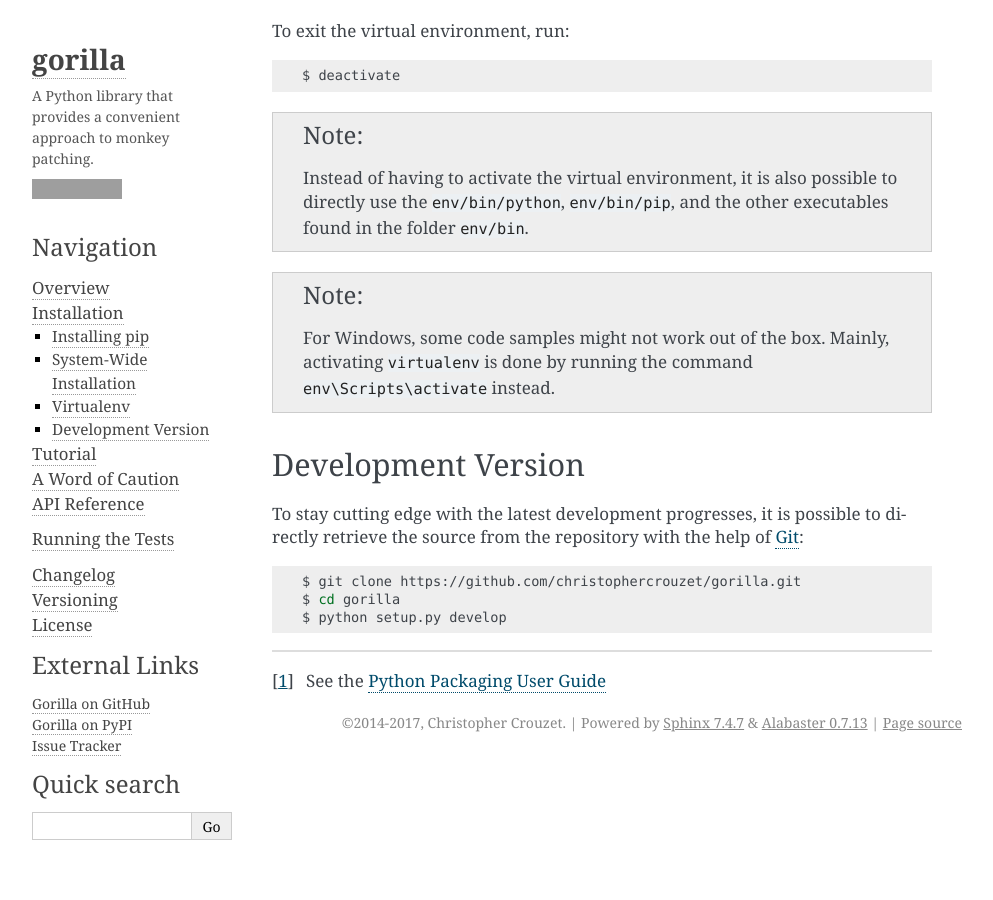
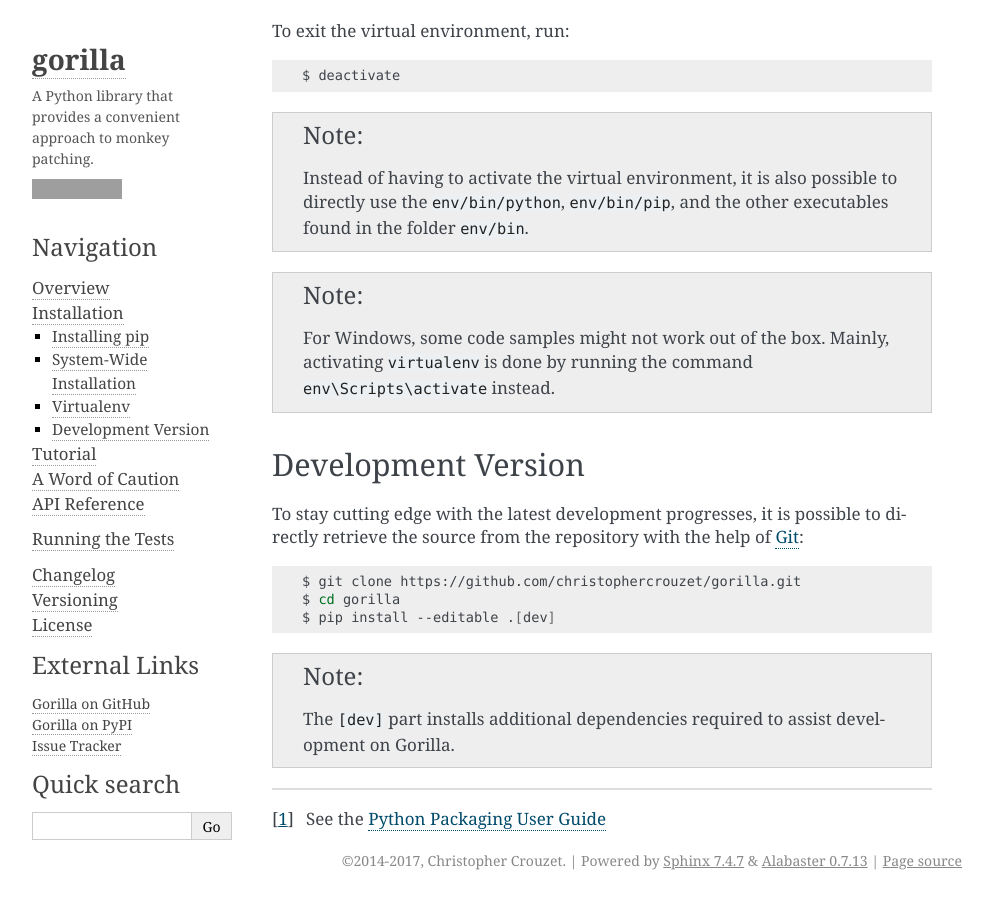
Before and after one commit to christophercrouzet/gorilla, a Sphinx documentation site: the page built from doc/installation.rst, in a window 1280 px wide and 900 px high, scrolled down 1240 px. Shown: the whole window, without its empty margins (148-1141 px from the left). Built offline with Sphinx 7.4.7, drawn with Linux system fonts in a browser that asks for light colours; grey boxes are pictures that could not be loaded.

Commit message:
Mention the 'dev' extra dependencies

```diff
--- a/doc/installation.rst
+++ b/doc/installation.rst
@@ -103,7 +103,13 @@
 
    $ git clone https://github.com/christophercrouzet/gorilla.git
    $ cd gorilla
-   $ python setup.py develop
+   $ pip install --editable .[dev]
+
+
+.. note::
+
+   The ``[dev]`` part installs additional dependencies required to assist
+   development on Gorilla.
 
 ----
 
```
